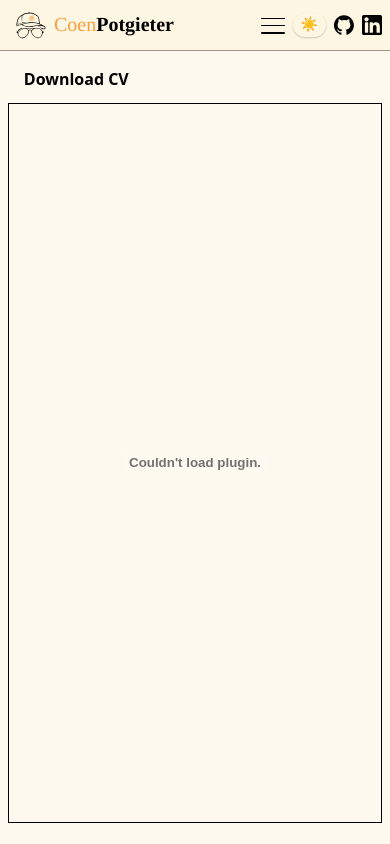
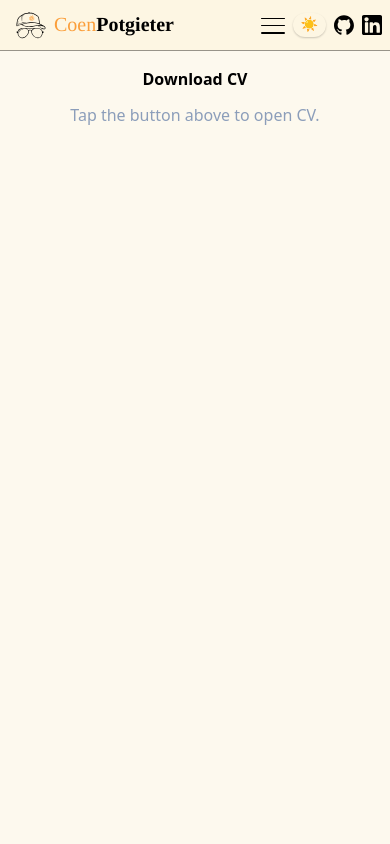
Before and after one commit to Coen-Potgieter/personal-site, a React (Vite) app: page /cv in a window 390 px wide. Built offline with nearby package versions, Linux system fonts and the light colour scheme; a web font is replaced by a local one.

Commit message:
pdf works on mobile

```diff
--- a/src/components/mobile/header/MobileModal.tsx
+++ b/src/components/mobile/header/MobileModal.tsx
@@ -28,6 +28,18 @@ const MobileModal: React.FC<MobileModalProps> = ({ isOpen, closeModal }) => {
       {/* Modal content */}
       <div className="relative z-10 w-full h-full bg-my-white1 dark:bg-my-black1 text-black dark:text-white p-4">
         <div className="flex flex-col gap-4 justify-center items-center h-[60vh] font-tinos">
+          {/* About Button */}
+          <ModalPageButton
+            label="About"
+            endpoint="/"
+            Icon={
+              <LogoSVG
+                size={35}
+                className="text-my-orange1 dark:text-my-green1"
+              />
+            }
+            onClick={closeModal}
+          />
           {/* Projects Button */}
           <ModalPageButton
             label="Projects"
@@ -42,18 +54,6 @@ const MobileModal: React.FC<MobileModalProps> = ({ isOpen, closeModal }) => {
             Icon={<DocumentSVG size={35} />}
             onClick={closeModal}
           />
-          {/* About Button */}
-          <ModalPageButton
-            label="About"
-            endpoint="/"
-            Icon={
-              <LogoSVG
-                size={35}
-                className="text-my-orange1 dark:text-my-green1"
-              />
-            }
-            onClick={closeModal}
-          />
         </div>
       </div>
     </div>,
--- a/src/pages/CVPage.tsx
+++ b/src/pages/CVPage.tsx
@@ -4,7 +4,7 @@ type CVPageProps = {};
 const CVPage: React.FC<CVPageProps> = () => {
   return (
     <div className="w-full h-screen px-[2vw] md:pl-[15vw] md:pr-10 pt-[7vh] md:pt-[10vh] bg-my-white1 dark:bg-my-black1">
-      <div className="flex justify-start mb-1">
+      <div className="flex justify-center md:justify-start mb-1">
         <a
           href={CV}
           download="Coen_Potgieter_CV.pdf"
@@ -14,9 +14,13 @@ const CVPage: React.FC<CVPageProps> = () => {
         </a>
       </div>
 
-      <div className="w-full h-11/12 border dark:invert dark:hue-rotate-180">
+      <div className="hidden md:block w-full h-11/12 border dark:invert dark:hue-rotate-180">
         <embed src={CV} type="application/pdf" className="w-full h-full" />
       </div>
+
+      <p className="md:hidden text-center text-darkmode-text-col2">
+        Tap the button above to open CV.
+      </p>
     </div>
   );
 };
```
